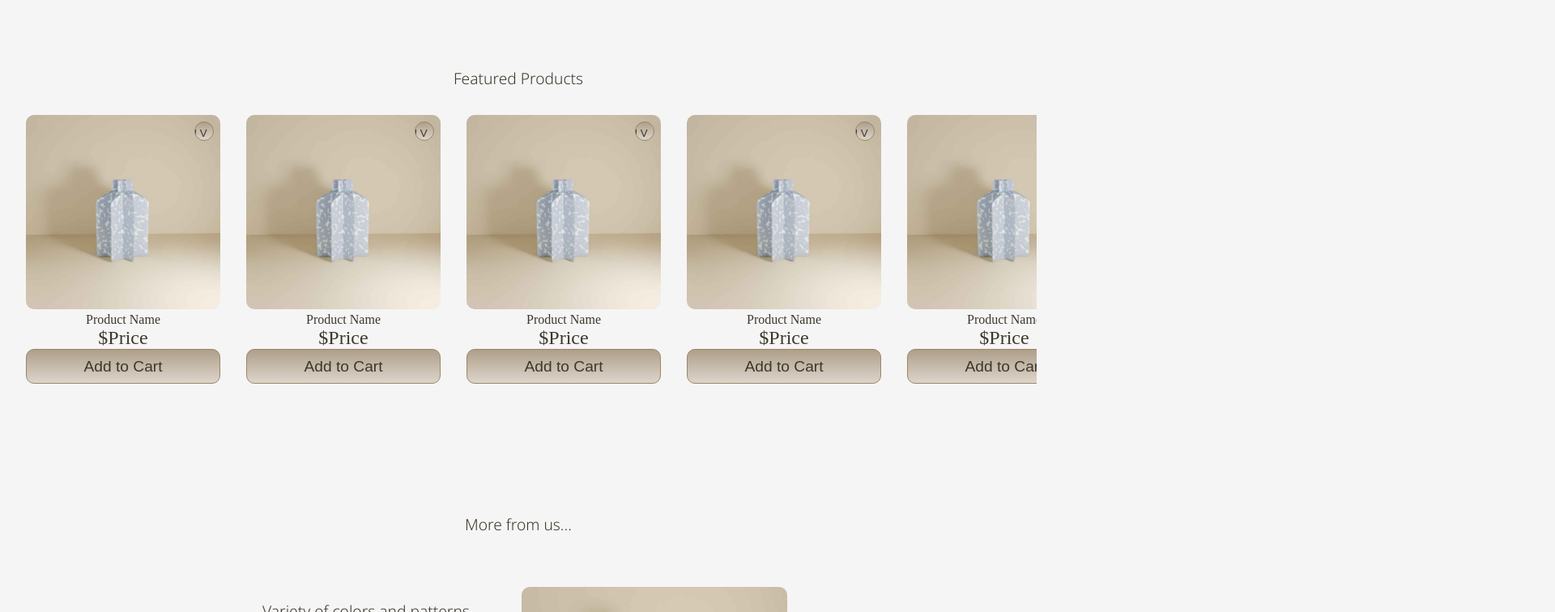
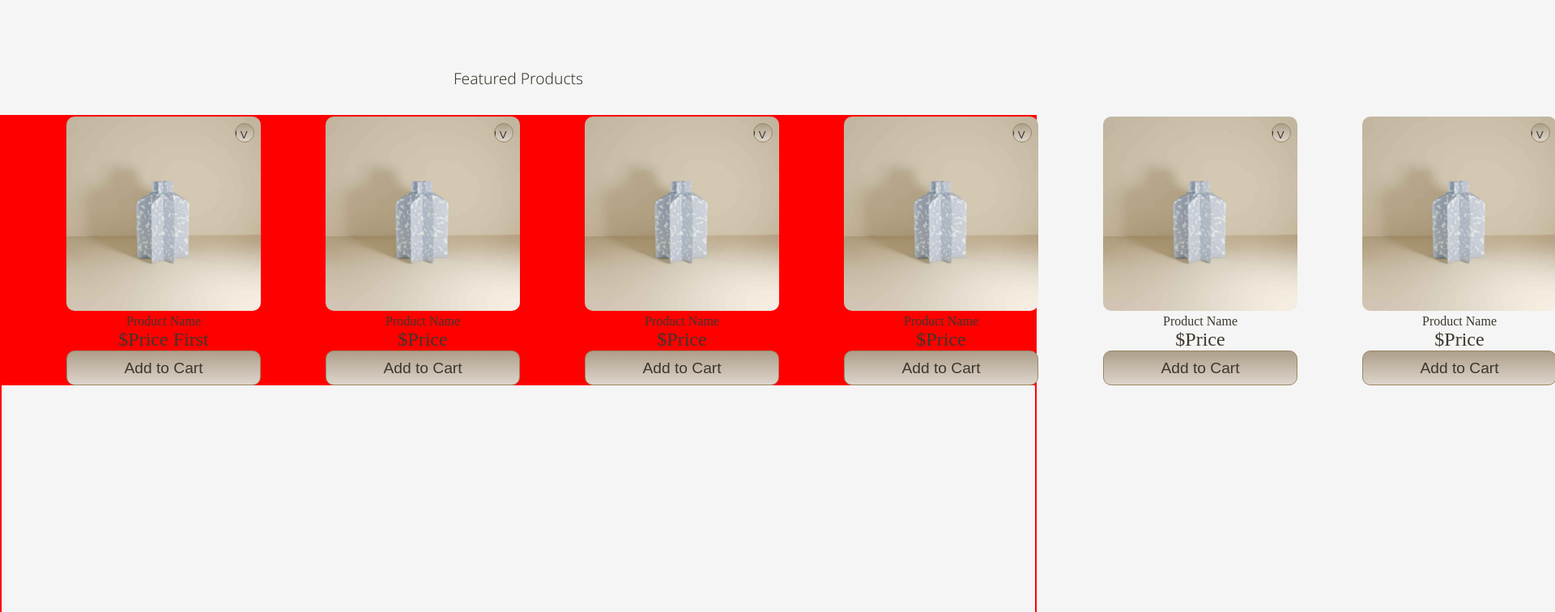
Before and after one commit to madebysag/univase, a plain HTML site: page index.html in a window 1280 px wide. Shown: the part 797-1553 px from the top of the page at 81% size, 1920 px wide, since content can reach past the window. Drawn offline with Linux system fonts and the light colour scheme; a web font is replaced by a local one.

Commit message:
What the shit is going on man Apparently, hidden overflow does not work well with sticky position What am I gonna do nowwww??? lets go for absolute positioning

```diff
--- a/css/main.css
+++ b/css/main.css
@@ -51,7 +51,7 @@ body {
 }
 
 .body-container {
-    max-width: 1500px;
+    max-width: minmax(100vw, 1500px);
     margin: 0 auto;
 }
 
@@ -97,7 +97,7 @@ section.featured {
     width: 95%;
     height: 70%;
     border-radius: 10px;
-    animation: hero-anim 1.5s var(--ease);
+/*    animation: hero-anim 1.5s var(--ease);*/
 }
 
 .hero-container > h1 {
@@ -165,6 +165,7 @@ section.featured,
 section.gallery
  {
     height: fit-content;
+/*    overflow-x: hidden;*/
 }
 
 section.featured > h3,
@@ -179,18 +180,24 @@ section.gallery > h3
 
 .carousel-container {
     width: 100%;
+    position: relative;
+    border: red solid 2px;
 }
 
 .carousel {
+/*    width: fit-content;*/
+/*    overflow-x: visible;*/
     display: flex;
     flex-wrap: nowrap;
-    overflow-x: scroll;
+    position: sticky;
+    top: 10px;
+    background: red;
 }
 
 .product {
     flex: 0 0 15rem;
     text-align: center;
-    margin-left: 2rem;
+    margin-left: 5rem;
 }
 
 .product > .img-container {
--- a/index.html
+++ b/index.html
@@ -5,6 +5,7 @@
     <meta name="viewport" content="width=device-width, initial-scale=1.0">
     <link rel="stylesheet" href="./css/main.css">
     <link media="only screen and (max-device-width: 480px)" href="./css/mobile.css" type="text/css" rel="stylesheet" />
+    <script defer type="module" src="./js/index.js"></script>
     <title>Univase</title>
 </head>
 <body>
@@ -36,7 +37,7 @@
                                 </button>
                             </div>
                             <h3>Product Name</h3>
-                            <h1>$Price</h1>
+                            <h1>$Price First</h1>
                             <button class="btn-main" type="button">Add to Cart</button>
                         </div>
 
@@ -216,7 +217,7 @@
                                 </button>
                             </div>
                             <h3>Product Name</h3>
-                            <h1>$Price</h1>
+                            <h1>$Price Last</h1>
                             <button class="btn-main" type="button">Add to Cart</button>
                         </div>
 
--- /dev/null
+++ b/js/index.js
@@ -0,0 +1,35 @@
+// const horizontalSections = document.querySelectorAll("section.featured")[0];
+const horizontalSectionContainer = document.querySelector(".carousel-container");
+const horizontalSection = document.querySelector(".carousel");
+
+const widthDiff = horizontalSection.scrollWidth - horizontalSectionContainer.clientWidth;
+
+horizontalSectionContainer.style.height = horizontalSectionContainer.clientHeight + widthDiff + "px";
+
+console.log(widthDiff)
+console.log(horizontalSection.scrollWidth)
+console.log(horizontalSectionContainer.scrollWidth)
+
+const options = {
+	threshold: 1
+}
+const observer = new IntersectionObserver(scroll, options)
+
+observer.observe(horizontalSection)
+
+function scroll(entries) {
+
+	entries.forEach(entry => {
+		if (entry.isIntersecting) {
+			console.log(entry)
+
+			window.addEventListener("scroll", handleScroll)
+		}
+	})
+}
+
+function handleScroll(e) {
+	horizontalSection.style.transform = `translate3D( ${-horizontalSection.offsetTop}px, 0px, 0px)`
+
+	console.log(horizontalSection.offsetTop)
+}
```
